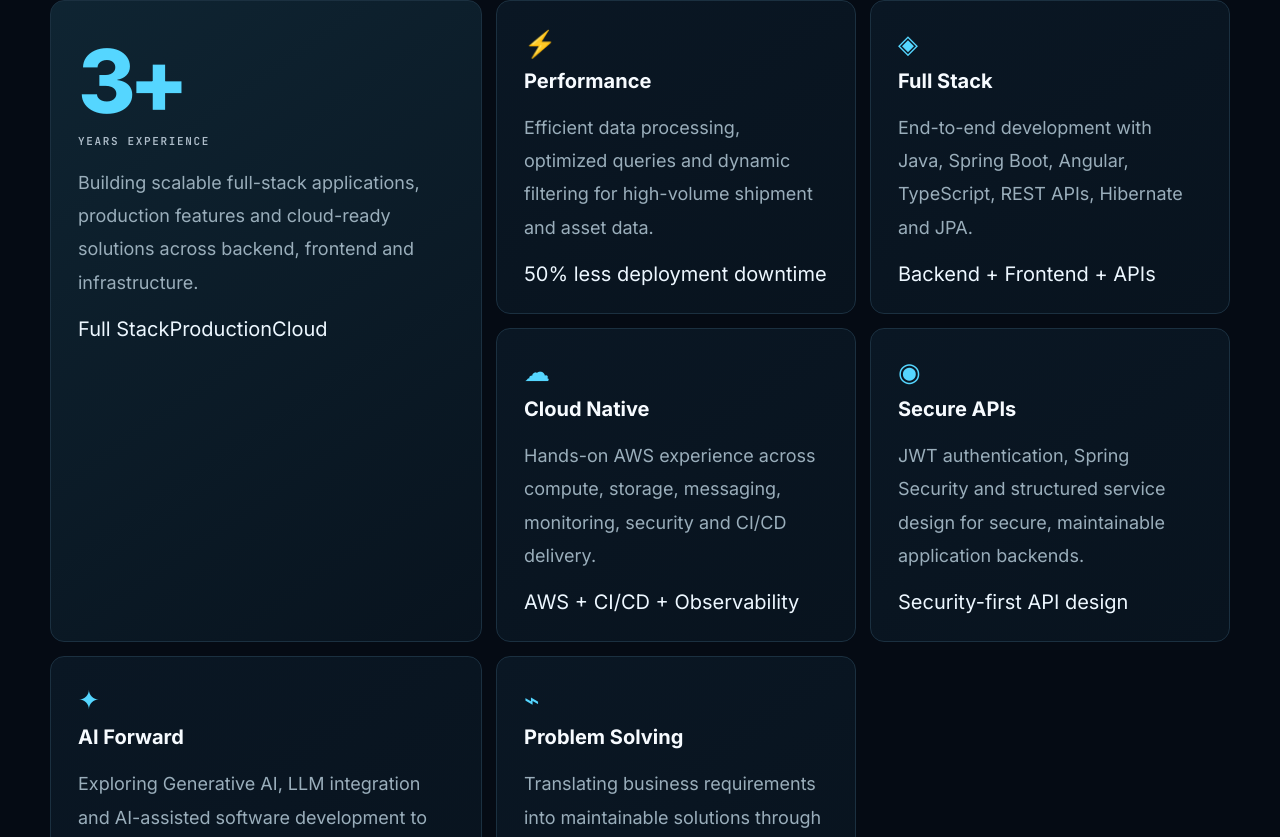
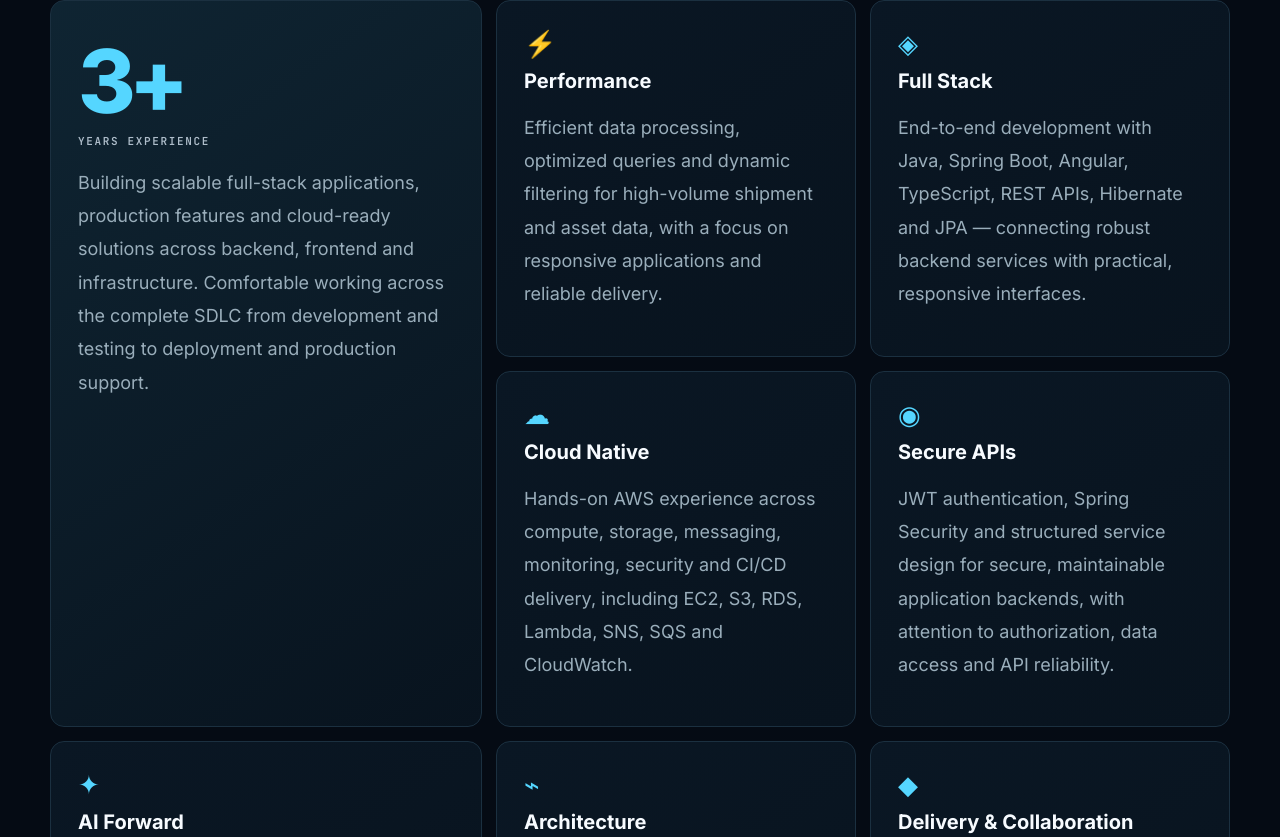
Before and after one commit to Gourish14/gourish-portfolio, an Angular app: page / in a window 1280 px wide. Shown: the part 1423-2260 px from the top of the page. Built offline with nearby package versions, Linux system fonts and the light colour scheme.

Commit message:
Expand About section with engineering strengths

```diff
--- a/src/app/app.component.html
+++ b/src/app/app.component.html
@@ -32,13 +32,14 @@
 
     <section id="about" class="section"><div class="section-kicker">01 / ABOUT</div><div class="section-heading"><h2>Engineering with<br><span>purpose.</span></h2><p>From APIs to pixels to cloud infrastructure, I enjoy owning the complete journey from idea to production — with a focus on reliability, performance, scalability, security and measurable impact.</p></div>
       <div class="about-grid">
-        <div class="about-card featured"><span class="card-number">3+</span><span class="card-label">YEARS EXPERIENCE</span><p>Building scalable full-stack applications, production features and cloud-ready solutions across backend, frontend and infrastructure.</p><div class="mini-tags"><span>Full Stack</span><span>Production</span><span>Cloud</span></div></div>
-        <div class="about-card"><span class="card-icon">⚡</span><h3>Performance</h3><p>Efficient data processing, optimized queries and dynamic filtering for high-volume shipment and asset data.</p><div class="card-highlight">50% less deployment downtime</div></div>
-        <div class="about-card"><span class="card-icon">◈</span><h3>Full Stack</h3><p>End-to-end development with Java, Spring Boot, Angular, TypeScript, REST APIs, Hibernate and JPA.</p><div class="card-highlight">Backend + Frontend + APIs</div></div>
-        <div class="about-card"><span class="card-icon">☁</span><h3>Cloud Native</h3><p>Hands-on AWS experience across compute, storage, messaging, monitoring, security and CI/CD delivery.</p><div class="card-highlight">AWS + CI/CD + Observability</div></div>
-        <div class="about-card"><span class="card-icon">◉</span><h3>Secure APIs</h3><p>JWT authentication, Spring Security and structured service design for secure, maintainable application backends.</p><div class="card-highlight">Security-first API design</div></div>
-        <div class="about-card"><span class="card-icon">✦</span><h3>AI Forward</h3><p>Exploring Generative AI, LLM integration and AI-assisted software development to improve engineering workflows.</p><div class="card-highlight">Generative AI + LLMs</div></div>
-        <div class="about-card"><span class="card-icon">⌁</span><h3>Problem Solving</h3><p>Translating business requirements into maintainable solutions through debugging, code reviews, testing and iterative delivery.</p><div class="card-highlight">Clean code · Testing · Delivery</div></div>
+        <div class="about-card featured"><span class="card-number">3+</span><span class="card-label">YEARS EXPERIENCE</span><p>Building scalable full-stack applications, production features and cloud-ready solutions across backend, frontend and infrastructure. Comfortable working across the complete SDLC from development and testing to deployment and production support.</p></div>
+        <div class="about-card"><span class="card-icon">⚡</span><h3>Performance</h3><p>Efficient data processing, optimized queries and dynamic filtering for high-volume shipment and asset data, with a focus on responsive applications and reliable delivery.</p></div>
+        <div class="about-card"><span class="card-icon">◈</span><h3>Full Stack</h3><p>End-to-end development with Java, Spring Boot, Angular, TypeScript, REST APIs, Hibernate and JPA — connecting robust backend services with practical, responsive interfaces.</p></div>
+        <div class="about-card"><span class="card-icon">☁</span><h3>Cloud Native</h3><p>Hands-on AWS experience across compute, storage, messaging, monitoring, security and CI/CD delivery, including EC2, S3, RDS, Lambda, SNS, SQS and CloudWatch.</p></div>
+        <div class="about-card"><span class="card-icon">◉</span><h3>Secure APIs</h3><p>JWT authentication, Spring Security and structured service design for secure, maintainable application backends, with attention to authorization, data access and API reliability.</p></div>
+        <div class="about-card"><span class="card-icon">✦</span><h3>AI Forward</h3><p>Exploring Generative AI, LLM integration and AI-assisted software development to improve engineering workflows, accelerate delivery and build practical developer solutions.</p></div>
+        <div class="about-card"><span class="card-icon">⌁</span><h3>Architecture</h3><p>Experience with microservices, RESTful APIs, JPA Specifications and native SQL, translating complex business requirements into maintainable and scalable application components.</p></div>
+        <div class="about-card"><span class="card-icon">◆</span><h3>Delivery & Collaboration</h3><p>Agile/Scrum experience across development, code reviews, unit testing, debugging and production releases, collaborating closely within cross-functional engineering teams.</p></div>
       </div>
     </section>
 
```
